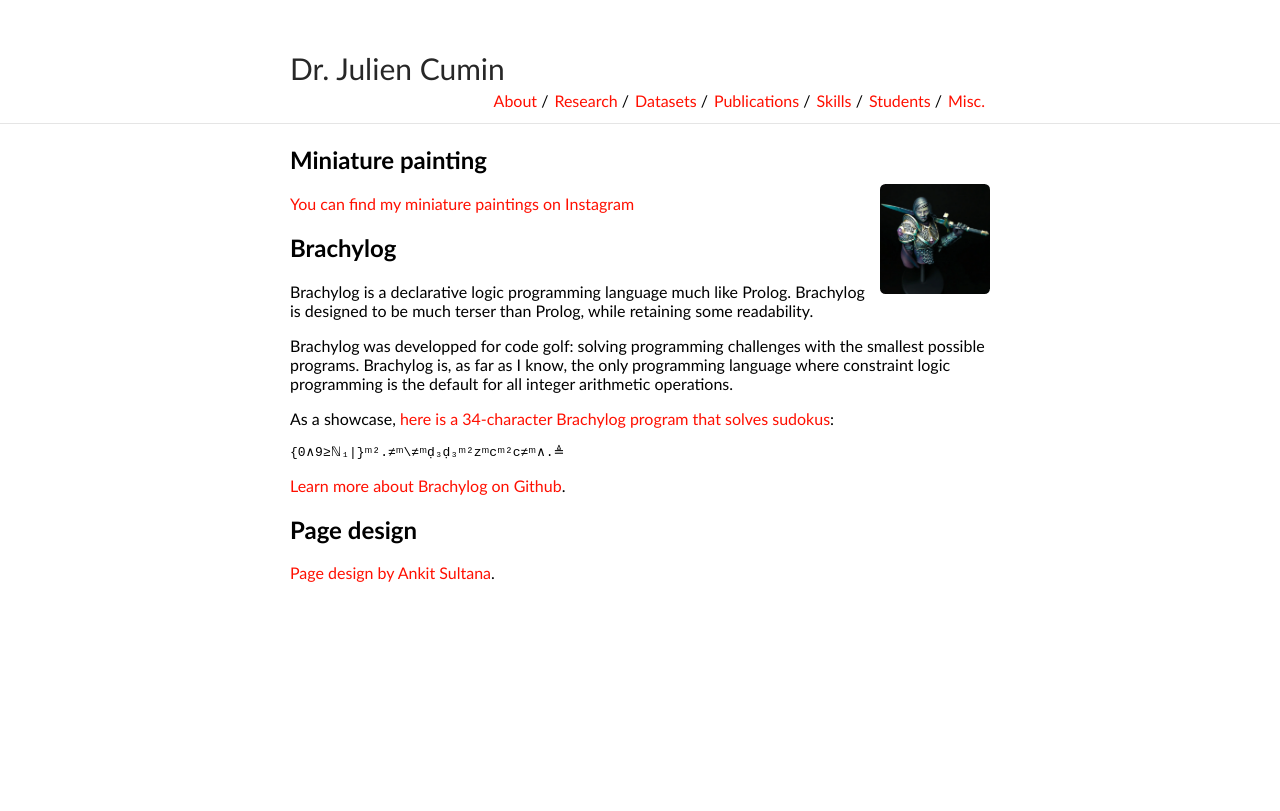
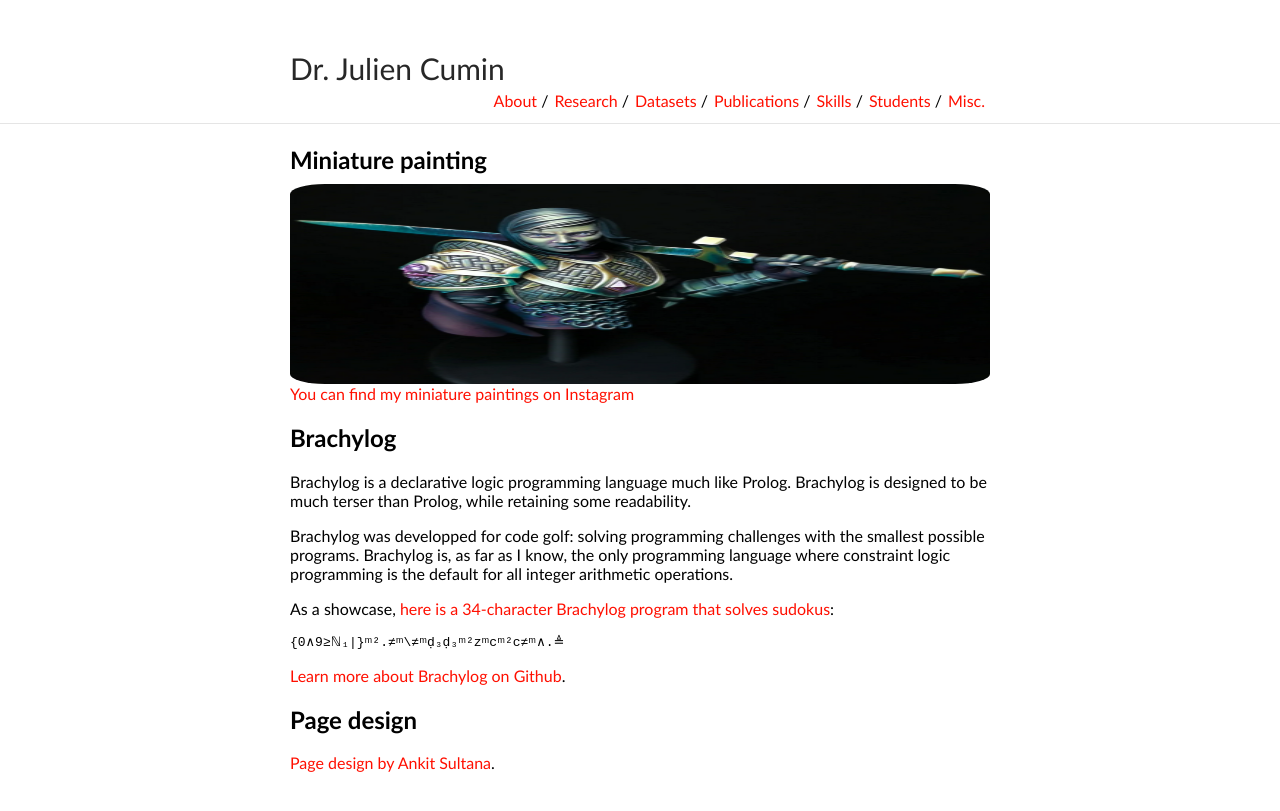
Before and after one commit to JCumin/jcumin.github.io, a Jekyll site: the page built from misc.md, in a window 1280 px wide. Shown: the top 811 px of the page. Built offline with Jekyll 4.4.1, drawn with Linux system fonts in a browser that asks for light colours; our own code applies the rules of GitHub Pages for plain Markdown files.

Commit message:
Update misc.md

```diff
--- a/misc.md
+++ b/misc.md
@@ -1,6 +1,6 @@
 ## Miniature painting
 
-<img class="profile-picture" src="minipaint.png" height="200">
+<img class="misc-picture" src="minipaint.png" height="200">
 
 [You can find my miniature paintings on Instagram](https://www.instagram.com/julien.cumin/)
 
```
